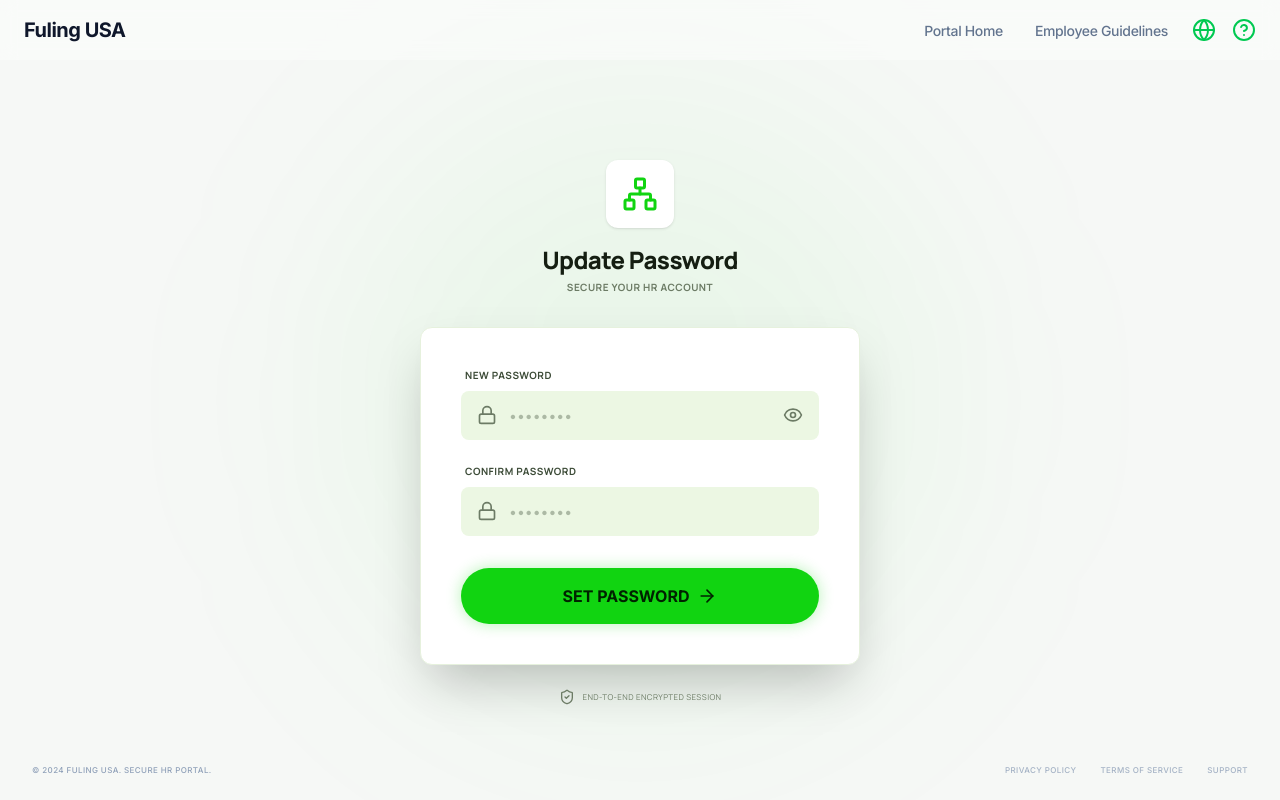
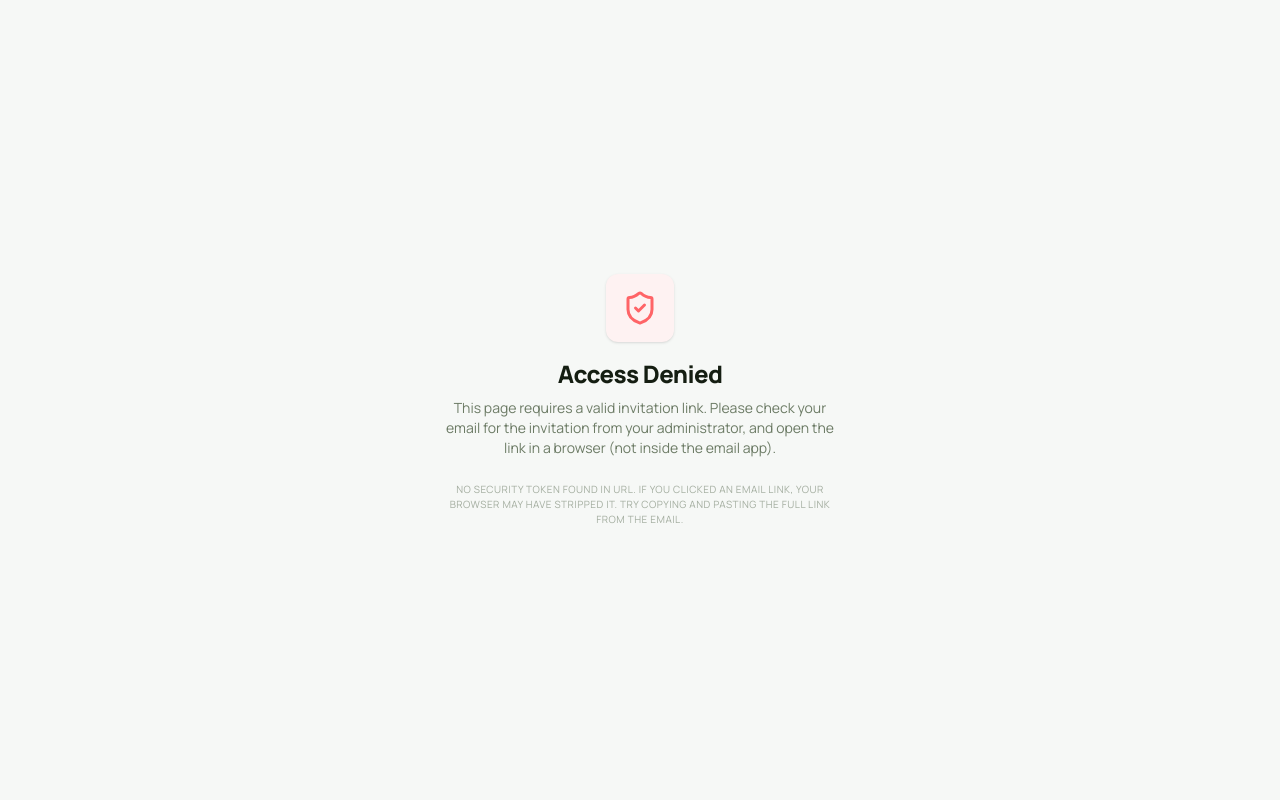
Before and after one commit to l948931710/AI-tech-interviewer, a React (Vite) app: page /update-password in a window 1280 px wide. Built offline with nearby package versions, Linux system fonts and the light colour scheme; no server answers.

Commit message:
feat: add session verification guards to the UpdatePassword page, showing loading and access denied states

```diff
--- a/src/pages/hr/UpdatePassword.tsx
+++ b/src/pages/hr/UpdatePassword.tsx
@@ -79,6 +79,38 @@ export default function UpdatePassword() {
     // Success: Redirect to dashboard
     navigate('/hr/dashboard');
   };
+
+  // Guard: Show loading while verifying session
+  if (hasValidSession === null) {
+    return (
+      <div className="bg-background text-on-background min-h-screen flex items-center justify-center font-sans">
+        <div className="text-center">
+          <div className="inline-flex items-center justify-center p-4 bg-surface-container-lowest rounded-xl shadow-sm mb-4 animate-pulse">
+            <Network className="text-primary w-9 h-9" />
+          </div>
+          <p className="font-label text-sm text-outline">{authStatusMsg}</p>
+        </div>
+      </div>
+    );
+  }
+
+  // Guard: No valid session — block access
+  if (hasValidSession === false) {
+    return (
+      <div className="bg-background text-on-background min-h-screen flex items-center justify-center font-sans">
+        <div className="text-center max-w-md px-6">
+          <div className="inline-flex items-center justify-center p-4 bg-red-50 rounded-xl shadow-sm mb-4">
+            <ShieldCheck className="text-red-400 w-9 h-9" />
+          </div>
+          <h1 className="font-headline text-2xl font-extrabold tracking-tight text-on-surface mb-2">Access Denied</h1>
+          <p className="font-body text-sm text-outline mb-6">
+            This page requires a valid invitation link. Please check your email for the invitation from your administrator, and open the link in a browser (not inside the email app).
+          </p>
+          <p className="font-label text-[10px] text-outline/60 uppercase tracking-wider">{authStatusMsg}</p>
+        </div>
+      </div>
+    );
+  }
 
   return (
     <div className="bg-background text-on-background min-h-screen flex flex-col font-sans">
```
